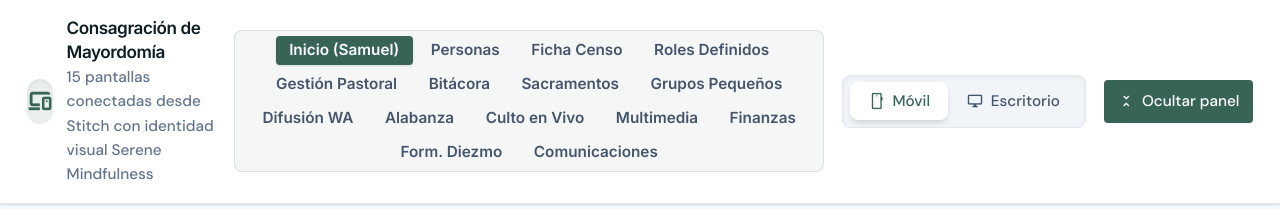
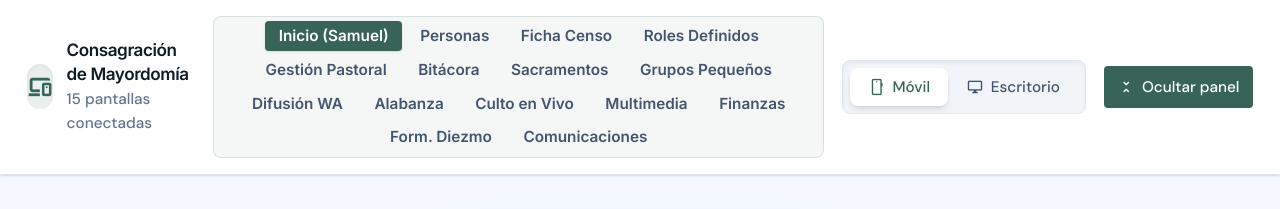
Before and after one commit to EduCores/IglesiaOS, a React (Vite) app: page / in a window 1280 px wide. Shown: the top 209 px of the page. Built offline with nearby package versions, Linux system fonts and the light colour scheme.

Commit message:
copy: simplificar subtitulo del header a '15 pantallas conectadas'

```diff
--- a/src/App.tsx
+++ b/src/App.tsx
@@ -1226,7 +1226,7 @@ export default function App() {
             </div>
             <div>
               <h2 className="font-display font-bold text-sm tracking-tight">Consagración de Mayordomía</h2>
-              <p className="text-[11px] text-slate-500 font-medium">15 pantallas conectadas desde Stitch con identidad visual Serene Mindfulness</p>
+              <p className="text-[11px] text-slate-500 font-medium">15 pantallas conectadas</p>
             </div>
           </div>
 
```
